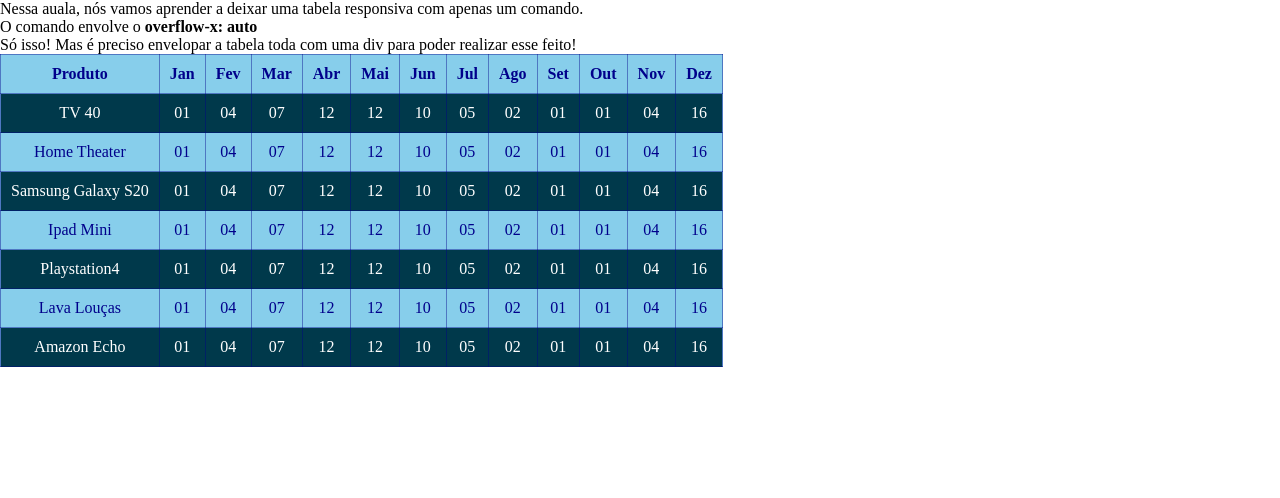
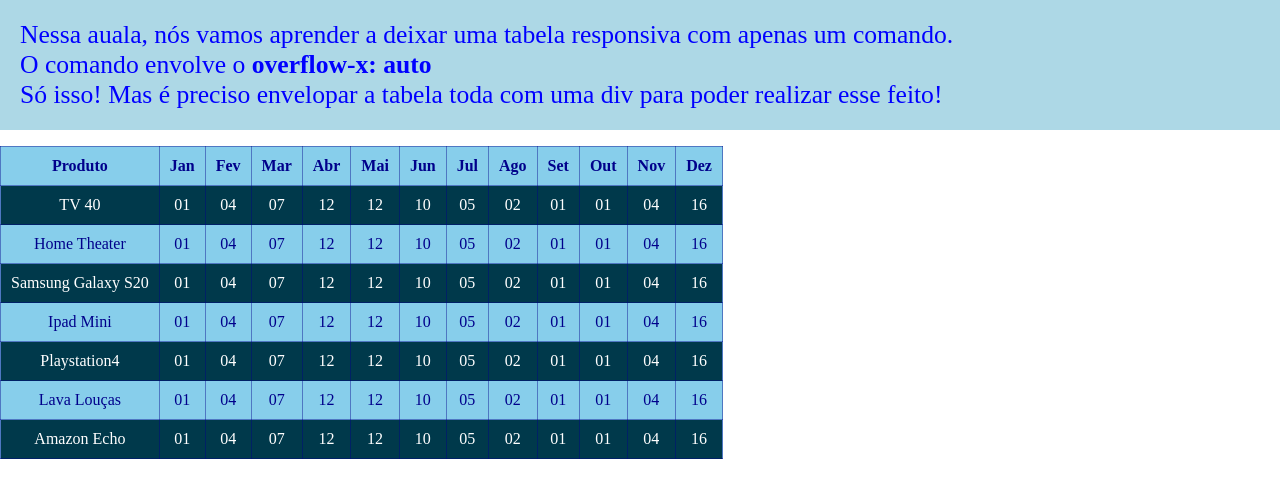
Before and after one commit to GabrielWD40/desenvolvimento-web-2020-html5-css3-modulo-3-de-5-, a plain HTML site: page 02-aulas-praticas/capitulo-21-aula-14-tabelas-responsivas/index.html in a window 1280 px wide. Drawn offline with Linux system fonts and the light colour scheme.

Commit message:
Initial commit

```diff
--- a/02-aulas-praticas/capitulo-21-aula-14-tabelas-responsivas/index.html
+++ b/02-aulas-praticas/capitulo-21-aula-14-tabelas-responsivas/index.html
@@ -9,9 +9,11 @@
     <title>TABELAS RESPONSIVAS</title>
 </head>
 <body>
-    <p>Nessa auala, nós vamos aprender a deixar uma tabela responsiva com apenas um comando.</p>
-    <p>O comando envolve o  <strong>overflow-x: auto</strong></p>
-    <P>Só isso! Mas é preciso envelopar a tabela toda com uma div para poder realizar esse feito!</P>
+    <article style="padding: 20px; font-size: 1.6em; background-color: lightblue; color: blue; margin-bottom: 2vh;">
+        <p>Nessa auala, nós vamos aprender a deixar uma tabela responsiva com apenas um comando.</p>
+        <p>O comando envolve o  <strong>overflow-x: auto</strong></p>
+        <P>Só isso! Mas é preciso envelopar a tabela toda com uma div para poder realizar esse feito!</P>
+    </article>
     <div style="overflow-x: auto;">
         <table>
             <thead>
```
